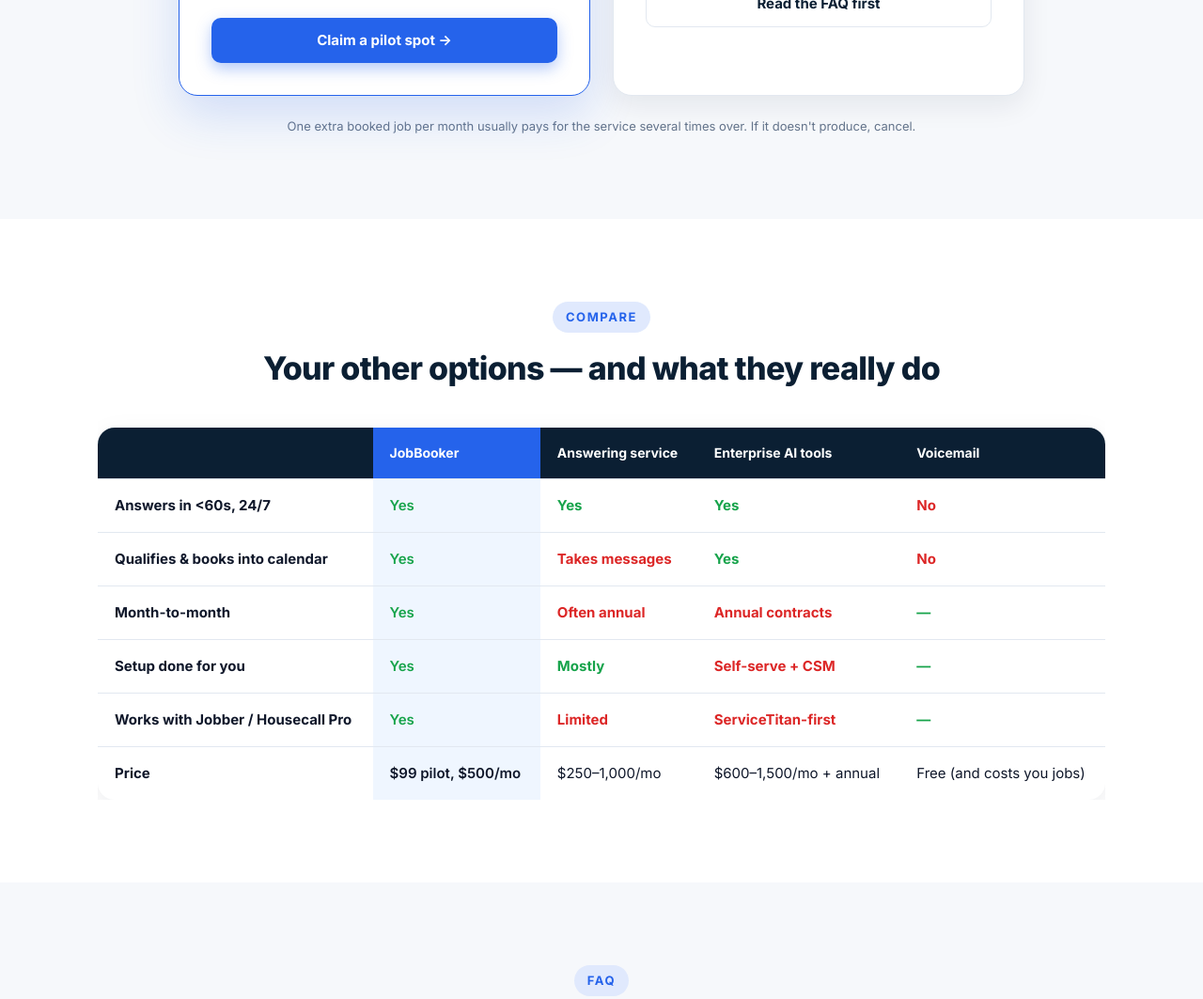
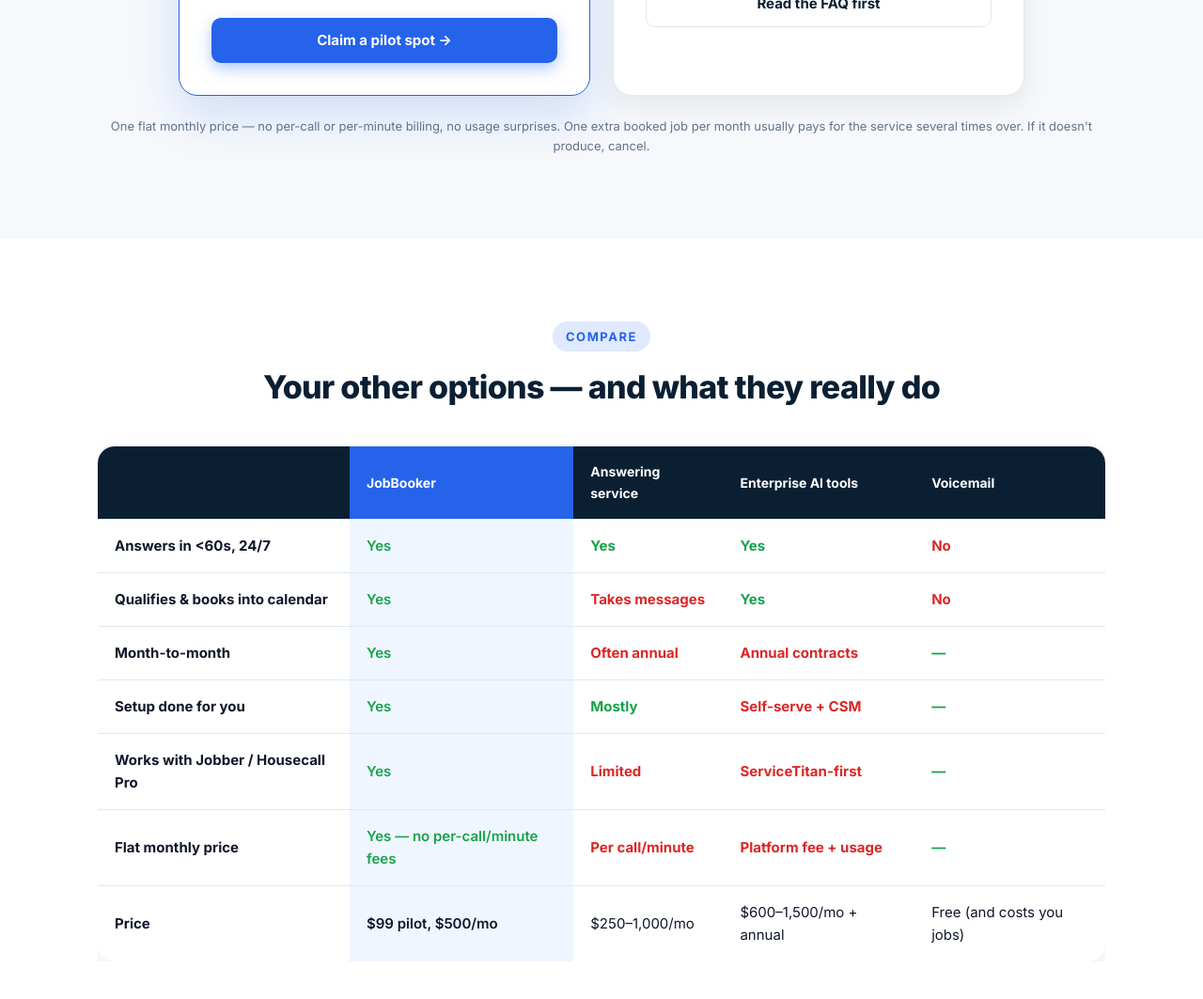
Before and after one commit to benthepythondev00/jobbooker-site, a plain HTML site: page index.html in a window 1280 px wide. Shown: the part 4255-5318 px from the top of the page at 94% size. Drawn offline with Linux system fonts and the light colour scheme.

Commit message:
feat: flat-pricing positioning (no per-call/minute billing) in pricing + comparison

```diff
--- a/index.html
+++ b/index.html
@@ -384,7 +384,7 @@
         <a class="btn btn-ghost" style="width:100%;text-align:center;color:var(--navy)!important;border-color:var(--line)" href="#faq">Read the FAQ first</a>
       </div>
     </div>
-    <p class="small center" style="margin-top:22px">One extra booked job per month usually pays for the service several times over. If it doesn't produce, cancel.</p>
+    <p class="small center" style="margin-top:22px">One flat monthly price — no per-call or per-minute billing, no usage surprises. One extra booked job per month usually pays for the service several times over. If it doesn't produce, cancel.</p>
   </div>
 </section>
 
@@ -402,6 +402,7 @@
       <tr><td><b>Month-to-month</b></td><td class="us y">Yes</td><td class="x">Often annual</td><td class="x">Annual contracts</td><td class="y">—</td></tr>
       <tr><td><b>Setup done for you</b></td><td class="us y">Yes</td><td class="y">Mostly</td><td class="x">Self-serve + CSM</td><td class="y">—</td></tr>
       <tr><td><b>Works with Jobber / Housecall Pro</b></td><td class="us y">Yes</td><td class="x">Limited</td><td class="x">ServiceTitan-first</td><td class="y">—</td></tr>
+      <tr><td><b>Flat monthly price</b></td><td class="us y">Yes — no per-call/minute fees</td><td class="x">Per call/minute</td><td class="x">Platform fee + usage</td><td class="y">—</td></tr>
       <tr><td><b>Price</b></td><td class="us">$99 pilot, $500/mo</td><td>$250–1,000/mo</td><td>$600–1,500/mo + annual</td><td>Free (and costs you jobs)</td></tr>
     </table>
     </div>
```
